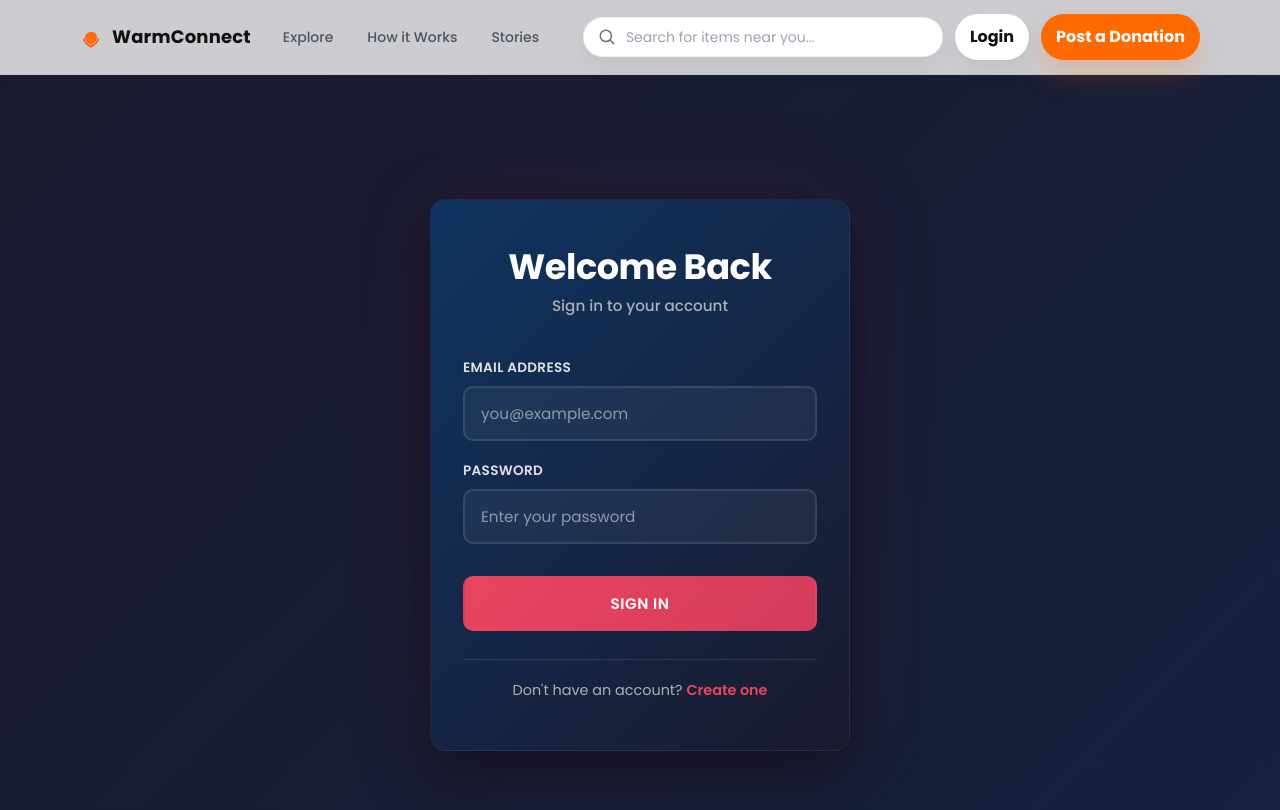
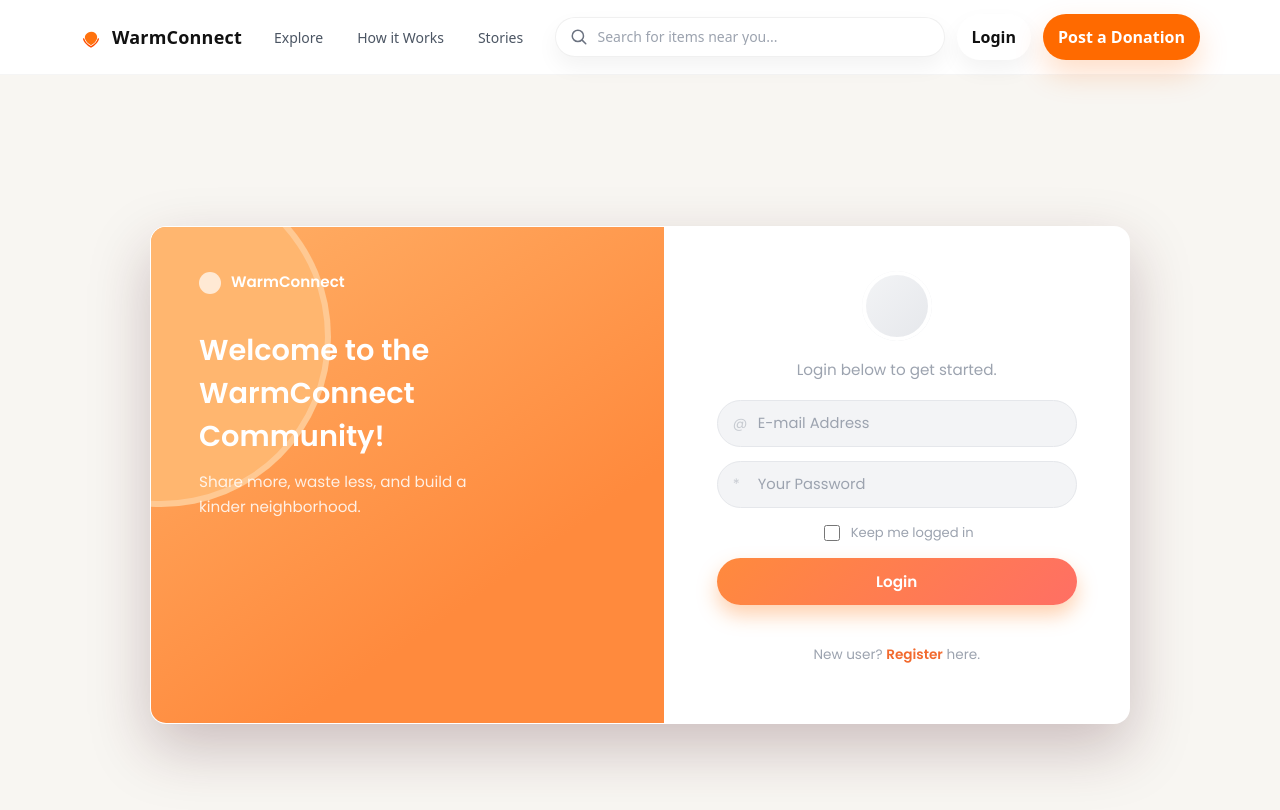
Before and after one commit to Mujadded-17/donation_app, a React app in the folder frontend/: page /login in a window 1280 px wide. Shown: the top 810 px of the page. Built offline with nearby package versions, Linux system fonts and the light colour scheme; no server answers; the HTML template or start-up script is replaced by a standard one.

Commit message:
UI/UX update

```diff
--- a/frontend/src/pages/Login.jsx
+++ b/frontend/src/pages/Login.jsx
@@ -40,49 +40,70 @@ export default function Login() {
 
   return (
     <div className="auth-container">
-      <div className="auth-card">
+      <div className="auth-shell">
+        <div className="auth-panel auth-panel-left">
+          <div className="auth-orb" aria-hidden="true" />
+          <div className="auth-brand">
+            <span className="auth-brand-dot" aria-hidden="true" />
+            <span>WarmConnect</span>
+          </div>
+          <h2 className="auth-hero-title">Welcome to the WarmConnect Community!</h2>
+          <p className="auth-hero-sub">
+            Share more, waste less, and build a kinder neighborhood.
+          </p>
+        </div>
+
+        <div className="auth-panel auth-panel-right">
+          <div className="auth-form-wrap">
+            <div className="auth-avatar" aria-hidden="true" />
             <div className="auth-header">
-          <h1>Welcome Back</h1>
-          <p className="auth-subtitle">Sign in to your account</p>
+              <p className="auth-subtitle">Login below to get started.</p>
             </div>
 
             {msg && <div className="message success-message">{msg}</div>}
             {error && <div className="message error-message">{error}</div>}
 
             <form onSubmit={submit} className="auth-form">
-          <div className="form-group">
-            <label htmlFor="email">Email Address</label>
+              <div className="form-group input-with-icon">
+                <span className="input-icon" aria-hidden="true">@</span>
                 <input
                   id="email"
                   type="email"
                   value={email}
                   onChange={(e) => setEmail(e.target.value)}
-              placeholder="you@example.com"
+                  placeholder="E-mail Address"
                   required
                 />
               </div>
 
-          <div className="form-group">
-            <label htmlFor="password">Password</label>
+              <div className="form-group input-with-icon">
+                <span className="input-icon" aria-hidden="true">*</span>
                 <input
                   id="password"
                   type="password"
                   value={password}
                   onChange={(e) => setPassword(e.target.value)}
-              placeholder="Enter your password"
+                  placeholder="Your Password"
                   required
                 />
               </div>
 
+              <label className="auth-checkbox auth-checkbox-inline">
+                <input type="checkbox" />
+                <span>Keep me logged in</span>
+              </label>
+
               <button type="submit" className="btn-primary">
-            Sign In
+                Login
               </button>
             </form>
 
             <div className="auth-footer">
               <p>
-            Don't have an account? <Link to="/register">Create one</Link>
+                New user? <Link to="/register">Register</Link> here.
               </p>
+            </div>
+          </div>
         </div>
       </div>
     </div>
--- a/frontend/src/pages/Register.jsx
+++ b/frontend/src/pages/Register.jsx
@@ -45,10 +45,24 @@ export default function Register() {
 
   return (
     <div className="auth-container">
-      <div className="auth-card">
+      <div className="auth-shell">
+        <div className="auth-panel auth-panel-left">
+          <div className="auth-orb" aria-hidden="true" />
+          <div className="auth-brand">
+            <span className="auth-brand-dot" aria-hidden="true" />
+            <span>WarmConnect</span>
+          </div>
+          <h2 className="auth-hero-title">Welcome to the WarmConnect Community!</h2>
+          <p className="auth-hero-sub">
+            Create your account to share items and support your neighbors.
+          </p>
+        </div>
+
+        <div className="auth-panel auth-panel-right">
+          <div className="auth-form-wrap">
+            <div className="auth-avatar" aria-hidden="true" />
             <div className="auth-header">
-          <h1>Create Account</h1>
-          <p className="auth-subtitle">Join our community</p>
+              <p className="auth-subtitle">Register below to get started.</p>
             </div>
 
             {msg && <div className="message success-message">{msg}</div>}
@@ -56,38 +70,37 @@ export default function Register() {
 
             <form onSubmit={submit} className="auth-form">
               <div className="form-group">
-            <label htmlFor="name">Full Name</label>
                 <input
                   id="name"
                   type="text"
                   name="name"
-              placeholder="John Doe"
+                  placeholder="Full Name"
                   value={form.name}
                   onChange={onChange}
                   required
                 />
               </div>
 
-          <div className="form-group">
-            <label htmlFor="email">Email Address</label>
+              <div className="form-group input-with-icon">
+                <span className="input-icon" aria-hidden="true">@</span>
                 <input
                   id="email"
                   type="email"
                   name="email"
-              placeholder="you@example.com"
+                  placeholder="E-mail Address"
                   value={form.email}
                   onChange={onChange}
                   required
                 />
               </div>
 
-          <div className="form-group">
-            <label htmlFor="password">Password</label>
+              <div className="form-group input-with-icon">
+                <span className="input-icon" aria-hidden="true">*</span>
                 <input
                   id="password"
                   type="password"
                   name="password"
-              placeholder="Create a strong password"
+                  placeholder="Your Password"
                   value={form.password}
                   onChange={onChange}
                   required
@@ -95,31 +108,28 @@ export default function Register() {
               </div>
 
               <div className="form-group">
-            <label htmlFor="phone">Phone (Optional)</label>
                 <input
                   id="phone"
                   type="tel"
                   name="phone"
-              placeholder="Your phone number"
+                  placeholder="Phone (Optional)"
                   value={form.phone}
                   onChange={onChange}
                 />
               </div>
 
               <div className="form-group">
-            <label htmlFor="address">Address (Optional)</label>
                 <input
                   id="address"
                   type="text"
                   name="address"
-              placeholder="Your address"
+                  placeholder="Address (Optional)"
                   value={form.address}
                   onChange={onChange}
                 />
               </div>
 
               <div className="form-group">
-            <label htmlFor="user_type">Account Type</label>
                 <select
                   id="user_type"
                   name="user_type"
@@ -133,14 +143,16 @@ export default function Register() {
               </div>
 
               <button type="submit" className="btn-primary">
-            Create Account
+                Register
               </button>
             </form>
 
             <div className="auth-footer">
               <p>
-            Already have an account? <Link to="/login">Sign in</Link>
+                Already have an account? <Link to="/login">Login</Link> here.
               </p>
+            </div>
+          </div>
         </div>
       </div>
     </div>
--- a/frontend/src/styles/Login.css
+++ b/frontend/src/styles/Login.css
@@ -1,115 +1,157 @@
-@import url('https://fonts.googleapis.com/css2?family=Poppins:wght@400;500;600;700&display=swap');
+@import url("https://fonts.googleapis.com/css2?family=Poppins:wght@400;500;600;700&display=swap");
 
-/* ===== Reset & Base Styles ===== */
-* {
-  margin: 0;
-  padding: 0;
+.auth-container,
+.auth-container * {
   box-sizing: border-box;
 }
 
-body {
-  font-family: 'Poppins', sans-serif;
-  background-color: #1a1a2e;
-  color: #e0e0e0;
+.auth-container {
+  --auth-orange: #f39658;
+  --auth-orange-dark: #f26a2e;
+  --auth-rose: #ff6f87;
+  --auth-soft: #fff4eb;
+  --auth-text: #4b5563;
+  --auth-muted: #9ca3af;
+  --auth-border: #e5e7eb;
+
+  min-height: 100vh;
+  display: flex;
+  align-items: center;
+  justify-content: center;
+  padding: 24px;
+  background: #f8f6f2;
+  font-family: "Poppins", sans-serif;
+  color: var(--auth-text);
 }
 
-/* ===== Animation Keyframes ===== */
-@keyframes fadeInSlideUp {
-  from {
-    opacity: 0;
-    transform: translateY(30px);
-  }
-  to {
-    opacity: 1;
-    transform: translateY(0);
-  }
+.auth-shell {
+  width: min(980px, 100%);
+  display: grid;
+  grid-template-columns: 1.05fr 0.95fr;
+  border-radius: 16px;
+  overflow: hidden;
+  background: #fff;
+  box-shadow: 0 24px 60px rgba(70, 22, 35, 0.25);
+  border: 1px solid rgba(255, 255, 255, 0.6);
 }
 
-@keyframes fadeIn {
-  from {
-    opacity: 0;
-  }
-  to {
-    opacity: 1;
-  }
+.auth-panel {
+  padding: 44px 48px;
 }
 
-/* ===== Auth Container ===== */
-.auth-container {
-  display: flex;
-  justify-content: center;
-  align-items: center;
-  width: 100%;
-  min-height: 100vh;
-  padding: 20px;
-  background: linear-gradient(135deg, #1a1a2e 0%, #16213e 100%);
-  animation: fadeIn 0.6s ease-in;
-  box-sizing: border-box;
-  overflow-x: hidden;
+.auth-panel-left {
+  background: linear-gradient(145deg, #ffb067 0%, #ff8a3d 70%);
+  color: #fff;
+  position: relative;
+  overflow: hidden;
 }
 
-/* ===== Auth Card ===== */
-.auth-card {
-  width: 100%;
-  max-width: 420px;
-  background: linear-gradient(135deg, #0f3460 0%, #1a1a2e 100%);
-  border-radius: 16px;
-  padding: 48px 32px;
-  box-shadow:
-    0 20px 60px rgba(0, 0, 0, 0.5),
-    0 0 100px rgba(233, 69, 96, 0.1);
-  border: 1px solid rgba(233, 69, 96, 0.1);
-  animation: fadeInSlideUp 0.8s ease-out;
+.auth-panel-right {
+  background: #fff;
+  color: var(--auth-text);
 }
 
-/* ===== Auth Header ===== */
-.auth-header {
-  text-align: center;
-  margin-bottom: 40px;
+.auth-orb {
+  position: absolute;
+  width: 340px;
+  height: 340px;
+  border-radius: 50%;
+  background: #ffb66f;
+  left: -160px;
+  top: -60px;
+  box-shadow: inset 0 0 0 6px rgba(255, 255, 255, 0.25);
 }
 
-.auth-header h1 {
-  font-size: 2.2rem;
-  font-weight: 700;
-  color: #ffffff;
-  margin-bottom: 8px;
-  letter-spacing: -0.5px;
+.auth-brand {
+  display: inline-flex;
+  align-items: center;
+  gap: 10px;
+  font-weight: 600;
+  font-size: 0.95rem;
+  position: relative;
+  z-index: 1;
+}
+
+.auth-brand-dot {
+  width: 22px;
+  height: 22px;
+  border-radius: 50%;
+  background: rgba(255, 255, 255, 0.7);
+}
+
+.auth-hero-title {
+  margin: 28px 0 12px;
+  font-size: 1.8rem;
+  font-weight: 600;
+  max-width: 320px;
+  position: relative;
+  z-index: 1;
+}
+
+.auth-hero-sub {
+  margin: 0;
+  font-size: 0.95rem;
+  line-height: 1.6;
+  color: rgba(255, 255, 255, 0.85);
+  max-width: 300px;
+  position: relative;
+  z-index: 1;
+}
+
+.auth-form-wrap {
+  max-width: 360px;
+  margin: 0 auto;
+  display: flex;
+  flex-direction: column;
+  align-items: center;
+  text-align: center;
+  gap: 18px;
+}
+
+.auth-avatar {
+  width: 70px;
+  height: 70px;
+  border-radius: 50%;
+  background: linear-gradient(135deg, #f3f4f6 0%, #e5e7eb 100%);
+  box-shadow: inset 0 0 0 4px #fff;
+}
+
+.auth-header {
+  margin: 0;
 }
 
 .auth-subtitle {
+  margin: 0;
   font-size: 0.95rem;
-  color: #b0b0b0;
-  font-weight: 500;
+  color: #9ca3af;
 }
 
-/* ===== Messages ===== */
 .message {
-  padding: 12px 16px;
-  border-radius: 8px;
-  margin-bottom: 24px;
+  width: 100%;
+  padding: 10px 14px;
+  border-radius: 10px;
+  margin-bottom: 8px;
   font-size: 0.9rem;
-  font-weight: 500;
-  animation: fadeInSlideUp 0.5s ease-out;
+  font-weight: 600;
 }
 
 .success-message {
-  background-color: rgba(46, 213, 115, 0.15);
-  color: #2ed573;
-  border: 1px solid rgba(46, 213, 115, 0.3);
+  background-color: rgba(34, 197, 94, 0.12);
+  color: #15803d;
+  border: 1px solid rgba(34, 197, 94, 0.2);
 }
 
 .error-message {
-  background-color: rgba(233, 69, 96, 0.15);
-  color: #ff6b6b;
-  border: 1px solid rgba(233, 69, 96, 0.3);
+  background-color: rgba(239, 68, 68, 0.12);
+  color: #b91c1c;
+  border: 1px solid rgba(239, 68, 68, 0.2);
 }
 
-/* ===== Form ===== */
 .auth-form {
   display: flex;
   flex-direction: column;
-  gap: 20px;
-  margin-bottom: 28px;
+  gap: 14px;
+  width: 100%;
 }
 
 .form-group {
@@ -117,49 +159,30 @@ body {
   flex-direction: column;
 }
 
-.form-group label {
-  font-size: 0.85rem;
-  font-weight: 600;
-  color: #e0e0e0;
-  margin-bottom: 8px;
-  letter-spacing: 0.3px;
-  text-transform: uppercase;
-}
-
-/* ===== Input Fields ===== */
 .form-group input,
 .form-group select {
-  padding: 14px 16px;
-  border: 2px solid rgba(255, 255, 255, 0.1);
-  border-radius: 10px;
-  background-color: rgba(255, 255, 255, 0.05);
-  color: #ffffff;
-  font-size: 0.95rem;
+  width: 100%;
+  padding: 12px 16px;
+  border: 1px solid var(--auth-border);
+  border-radius: 999px;
+  background: #f3f4f6;
+  color: #6b7280;
+  font-size: 0.92rem;
   font-family: inherit;
-  transition: all 0.3s ease;
+  transition: border-color 0.2s ease, box-shadow 0.2s ease;
   outline: none;
 }
 
-.form-group input::placeholder,
-.form-group select {
-  color: rgba(255, 255, 255, 0.5);
+.form-group input::placeholder {
+  color: #9ca3af;
 }
 
 .form-group input:focus,
 .form-group select:focus {
-  background-color: rgba(255, 255, 255, 0.08);
-  border-color: rgba(233, 69, 96, 0.5);
-  box-shadow: 0 0 0 3px rgba(233, 69, 96, 0.1);
-  transform: translateY(-2px);
+  border-color: var(--auth-orange);
+  box-shadow: 0 0 0 3px rgba(255, 138, 61, 0.2);
 }
 
-.form-group input:hover,
-.form-group select:hover {
-  border-color: rgba(233, 69, 96, 0.3);
-  background-color: rgba(255, 255, 255, 0.07);
-}
-
-/* Select dropdown styling */
 .form-group select {
   cursor: pointer;
   appearance: none;
@@ -170,117 +193,102 @@ body {
 }
 
 .form-group select option {
-  background-color: #1a1a2e;
-  color: #ffffff;
-  padding: 8px;
-  margin: 4px 0;
+  color: var(--auth-text);
 }
 
-/* ===== Buttons ===== */
+.auth-checkbox {
+  display: inline-flex;
+  align-items: center;
+  gap: 8px;
+  font-size: 0.82rem;
+  color: var(--auth-muted);
+}
+
+.auth-checkbox input {
+  width: 16px;
+  height: 16px;
+  accent-color: var(--auth-orange);
+}
+
+
+.auth-checkbox-inline {
+  justify-content: center;
+}
+
 .btn-primary {
-  padding: 14px 20px;
-  border: 2px solid transparent;
-  border-radius: 10px;
-  background: linear-gradient(135deg, #e94560 0%, #d43c5c 100%);
-  color: #ffffff;
+  width: 100%;
+  padding: 12px 16px;
+  border: none;
+  border-radius: 999px;
+  background: linear-gradient(135deg, #ff8a3d 0%, #ff6f64 100%);
+  color: #fff;
   font-size: 0.95rem;
   font-weight: 600;
-  font-family: inherit;
   cursor: pointer;
-  transition: all 0.3s ease;
-  text-transform: uppercase;
-  letter-spacing: 0.5px;
-  margin-top: 12px;
+  transition: transform 0.2s ease, box-shadow 0.2s ease, background 0.2s ease;
+  box-shadow: 0 10px 20px rgba(255, 122, 26, 0.35);
 }
 
 .btn-primary:hover {
-  transform: translateY(-3px);
-  box-shadow: 0 12px 24px rgba(233, 69, 96, 0.35);
-  background: linear-gradient(135deg, #ff5a73 0%, #e94560 100%);
+  background: linear-gradient(135deg, #ff9a4f 0%, #ff6a5d 100%);
+  box-shadow: 0 12px 24px rgba(255, 122, 26, 0.3);
+  transform: translateY(-1px);
 }
 
-.btn-primary:active {
-  transform: translateY(-1px);
-  box-shadow: 0 6px 12px rgba(233, 69, 96, 0.25);
-}
-
-/* ===== Auth Footer ===== */
 .auth-footer {
   text-align: center;
-  padding-top: 20px;
-  border-top: 1px solid rgba(255, 255, 255, 0.1);
-}
-
-.auth-footer p {
-  font-size: 0.9rem;
-  color: #b0b0b0;
+  margin-top: 8px;
+  font-size: 0.85rem;
+  color: var(--auth-muted);
 }
 
 .auth-footer a {
-  color: #e94560;
+  color: var(--auth-orange-dark);
+  font-weight: 600;
   text-decoration: none;
-  font-weight: 600;
-  transition: all 0.3s ease;
-  cursor: pointer;
 }
 
 .auth-footer a:hover {
-  color: #ff5a73;
   text-decoration: underline;
 }
 
-/* ===== Responsive Design ===== */
-@media (max-width: 600px) {
-  .auth-card {
-    padding: 36px 24px;
-    box-shadow:
-      0 15px 40px rgba(0, 0, 0, 0.4),
-      0 0 80px rgba(233, 69, 96, 0.05);
+.input-with-icon {
+  position: relative;
 }
 
-  .auth-header h1 {
-    font-size: 1.8rem;
+.input-with-icon input {
+  padding-left: 40px;
 }
 
-  .auth-subtitle {
+.input-icon {
+  position: absolute;
+  left: 16px;
+  top: 50%;
+  transform: translateY(-50%);
   font-size: 0.9rem;
+  color: #c7cbd1;
 }
 
-  .form-group {
-    gap: 6px;
+@media (max-width: 980px) {
+  .auth-shell {
+    grid-template-columns: 1fr;
   }
 
-  .form-group input,
-  .form-group select {
-    padding: 12px 14px;
-    font-size: 0.9rem;
-  }
-
-  .form-group label {
-    font-size: 0.8rem;
-  }
-
-  .btn-primary {
-    padding: 12px 18px;
-    font-size: 0.9rem;
-  }
-
-  .auth-form {
-    gap: 16px;
-    margin-bottom: 24px;
+  .auth-panel {
+    padding: 36px;
   }
 }
 
-@media (max-width: 400px) {
-  .auth-card {
-    padding: 28px 18px;
+@media (max-width: 600px) {
+  .auth-container {
+    padding: 16px;
   }
 
-  .auth-header h1 {
-    font-size: 1.6rem;
+  .auth-panel {
+    padding: 28px 20px;
   }
 
-  .auth-container {
-    padding: 12px;
+  .auth-hero-title {
+    font-size: 1.5rem;
   }
 }
```
Lines whose indentation alone changed are shown as unchanged.
